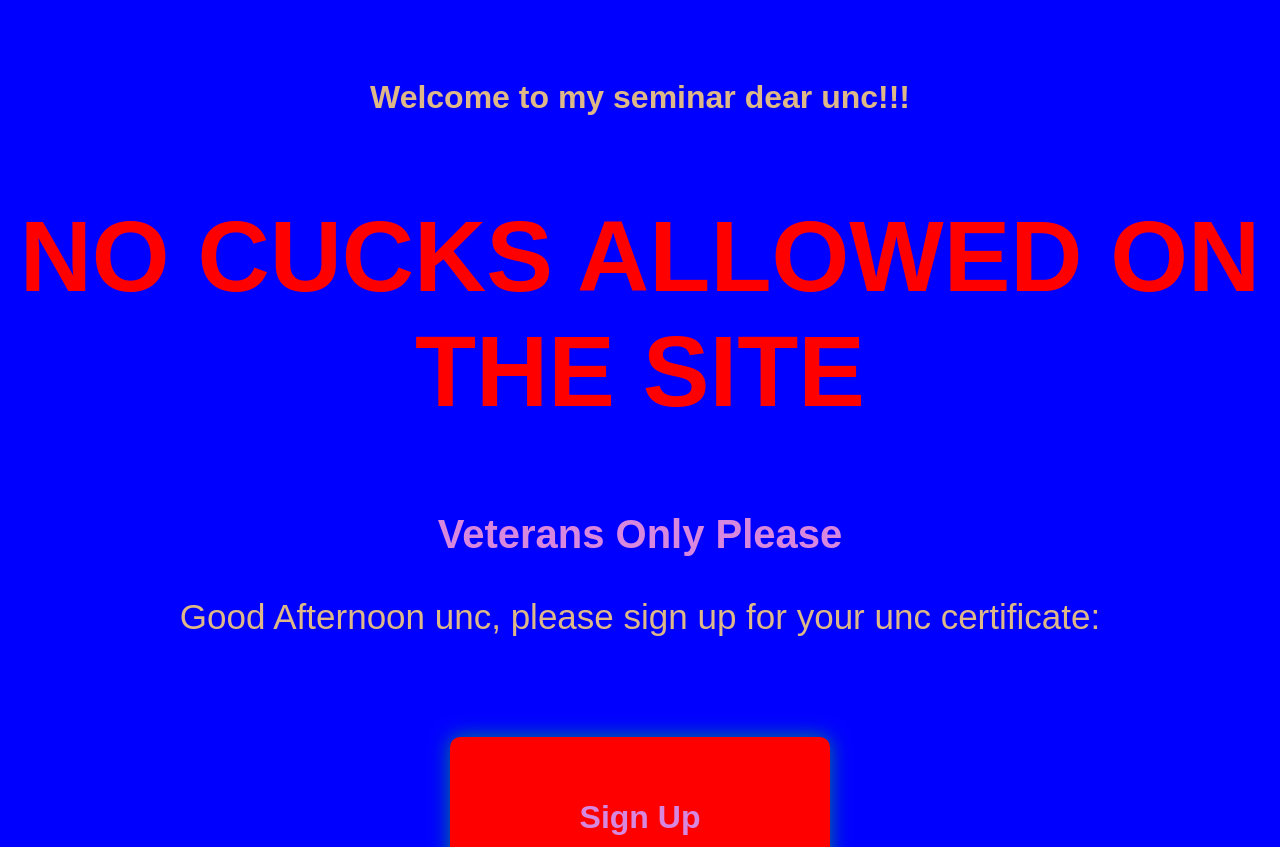
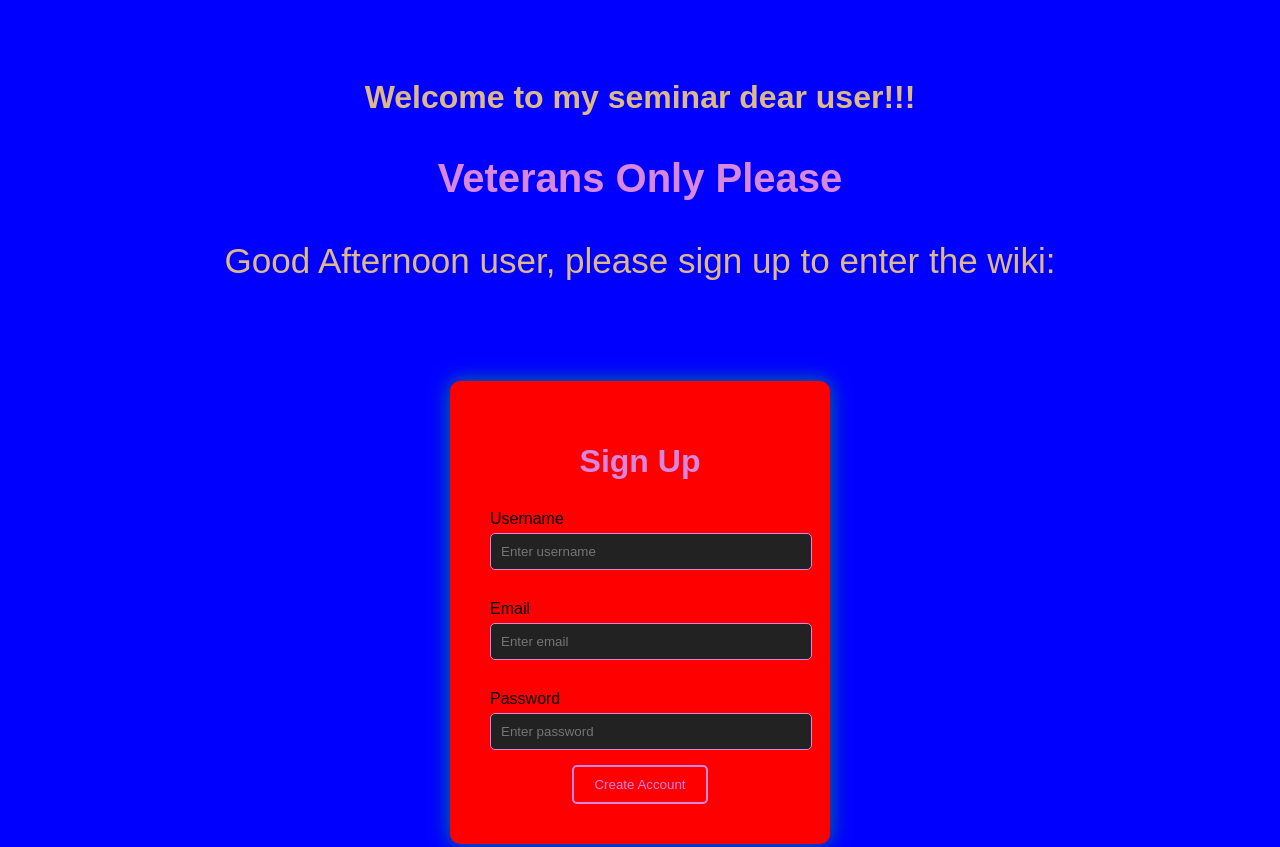
Before and after one commit to botanicalcuck/cuckpedia, a plain HTML site: page New folder/uncpage.html in a window 1280 px wide. Shown: the top 847 px of the page. Drawn offline with Linux system fonts and the light colour scheme.

Commit message:
uncpage.html

```diff
--- a/New folder/uncpage.html
+++ b/New folder/uncpage.html
@@ -1,14 +1,13 @@
 <!DOCTYPE html>
 <html>
 <head>
-    <title> So Youre an UNC?</title>
+    <title> So you wanna login to the wiki?</title>
     <link rel="stylesheet" href="uncstyle.css">
 </head>
 <body>
-    <h1> Welcome to my seminar dear unc!!!</h1>
-    <h2> NO <strong>CUCKS</strong> ALLOWED ON THE SITE</h2>
+    <h1> Welcome to my seminar dear user!!!</h1>
     <h3> Veterans Only Please</h3>
-    <p> Good Afternoon unc, please sign up for your unc certificate:</p>
+    <p> Good Afternoon user, please sign up to enter the wiki:</p>
     <div class="signup-container">
     <h1>Sign Up</h1>
     <form>
```
